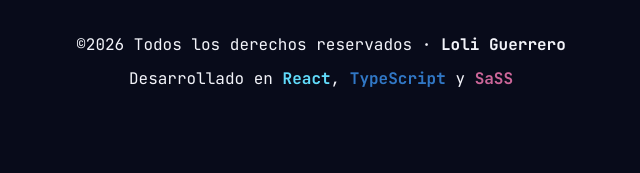
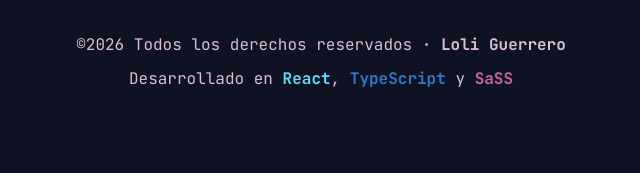
Before and after one commit to loli-digital/my-portfolio-2.0, a React (Vite) app: page / in a window 1280 px wide. Shown: the top 173 px of the page, without its empty margins (319-959 px from the left). Built offline with nearby package versions, Linux system fonts and the light colour scheme.

Commit message:
💄 style: Update color variables for background, surface, and text styles

```diff
--- a/src/styles/_variables.scss
+++ b/src/styles/_variables.scss
@@ -1,11 +1,15 @@
 // Colors
-$color-bg: #080B1A;
-$color-surface: #0D1529;
+$color-bg: #0F1222;
+$color-surface: #1C1F2F;
+$color-surface-menu:#080B1A;
+$color-surface-card: #262939;
 $color-border: #3a3e49;
 
-$color-text: #F3F4FA;
-$color-text-muted: #A9B5CC;
-$color-accent: #8b7cff;
+$color-text-heading: #E0E1F7;
+$color-text-subtle: #FFADE4;
+$color-text: #DCBECF;
+$color-text-muted: #A38999;
+$color-accent: #FF4EDB;
 
 // Typography
 $font-primary: "Inter", sans-serif;
```
